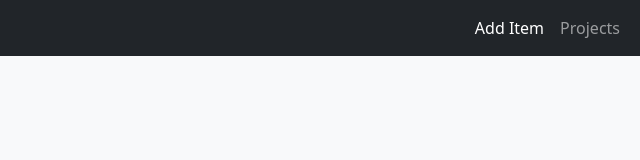
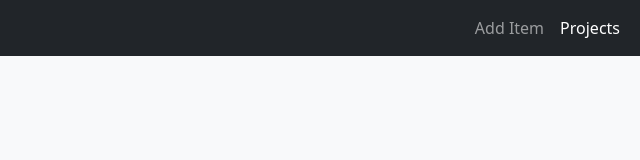
Before and after one commit to suyogyadavindexnine/todo-list, a website built with webpack: page dist/projects.html in a window 1280 px wide. Shown: the full height of the page, 640-1280 px from the left. Built offline with nearby package versions, Linux system fonts and the light colour scheme.

Commit message:
active link added

```diff
--- a/dist/projects.html
+++ b/dist/projects.html
@@ -24,10 +24,10 @@
             <div class="navbar-collapse collapse" id="collapseNavbar">
                 <ul class="navbar-nav ms-auto">
                     <li class="nav-item">
-                        <a class="nav-link active" href="./index.html">Add Item</a>
+                        <a class="nav-link" href="./index.html">Add Item</a>
                     </li>
                     <li class="nav-item">
-                        <a class="nav-link" href="./projects.html">Projects</a>
+                        <a class="nav-link active" href="./projects.html">Projects</a>
                     </li>
                 </ul>
             </div>
```
